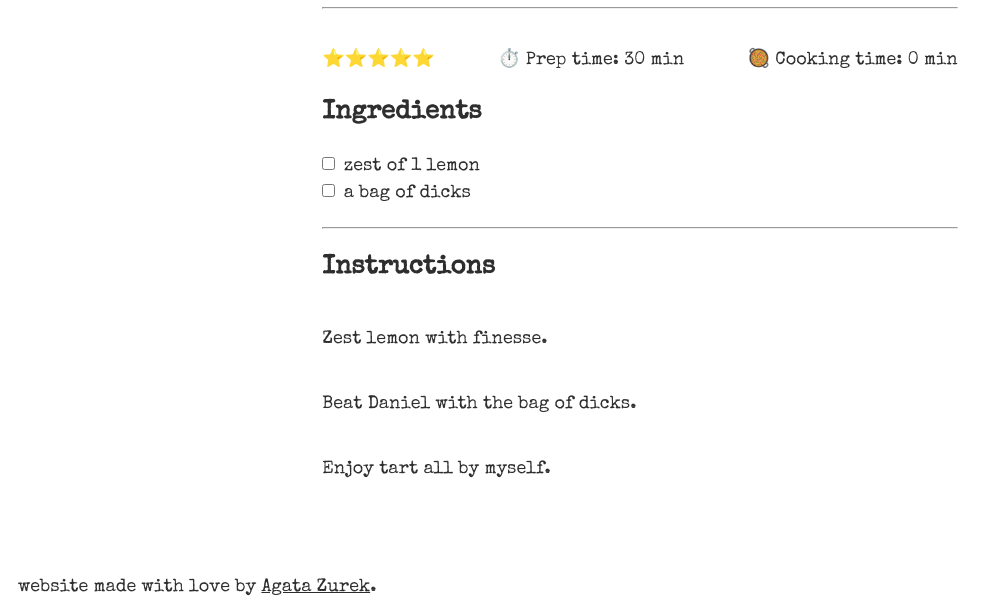
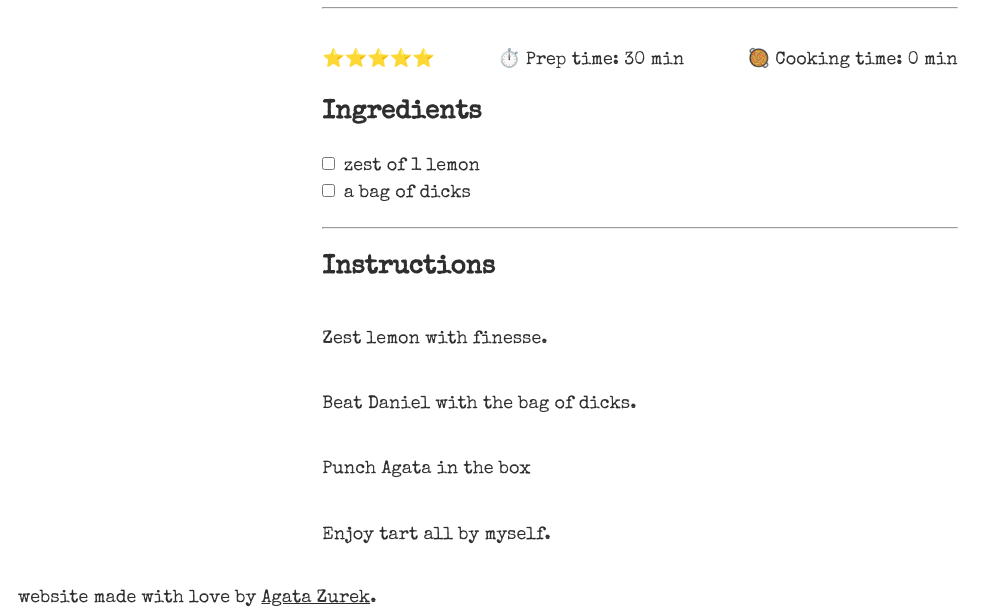
Before and after one commit to azurekca/eagle-creek-edibles, an Eleventy site: page src/recipes/lemon-tart.md in a window 1280 px wide. Shown: the part 199-811 px from the top of the page, without its empty margins (0-1003 px from the left). Built offline with nearby package versions, Linux system fonts and the light colour scheme; Eleventy itself is replaced by a stand-in of ours; files that its build step writes are made by us from their sources.

Commit message:
Update Recipes “lemon-tart”

```diff
--- a/src/recipes/lemon-tart.md
+++ b/src/recipes/lemon-tart.md
@@ -12,4 +12,6 @@
 
   Beat Daniel with the bag of dicks.
 
+Punch Agata in the box
+
   Enjoy tart all by myself.
```
